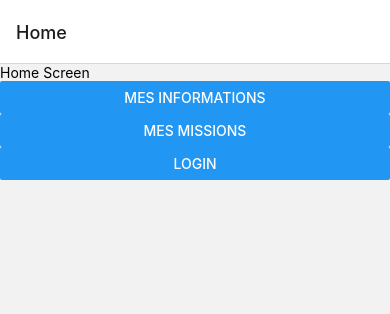
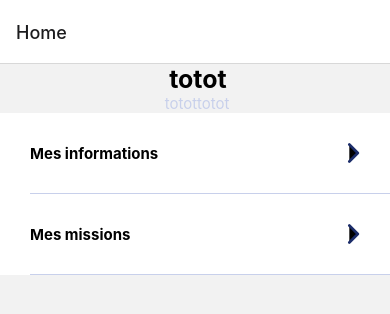
Before and after one commit to yGuez/hitflow-test, a React Native app: screen /Home in a window 390 px wide. Shown: the top 314 px of the page. Built offline with nearby package versions, Linux system fonts and the light colour scheme.

Commit message:
Add menu component

```diff
--- a/app/Pages/Home/index.tsx
+++ b/app/Pages/Home/index.tsx
@@ -1,24 +1,20 @@
 import { Button, Text, View } from "react-native";
 import { SafeAreaView } from "react-native-safe-area-context";
+import Avatar from "../../components/presentationnals/Avatar";
+import Menu from "../../components/presentationnals/Menu";
 
-const Home = ({navigation}:any) => {
+const menuItems = [
+  { label: "Mes informations", url: "Informations" },
+  { label: "Mes missions", url: "Missions" },
+];
+
+const Home = ({ navigation }: any) => {
   return (
     <SafeAreaView>
       <View>
-      <Text>Home Screen</Text>
-      <Button
-        title="Mes informations"
-        onPress={() => navigation.navigate('Informations')}
-      />
-      <Button
-        title="Mes missions"
-        onPress={() => navigation.navigate('Missions')}
-      />
-      <Button
-        title="Login"
-        onPress={() => navigation.navigate('Login')}
-      />
-    </View>
+        <Avatar name="totot" email="totottotot" imageUrl={require('../../../assets/driver.png')}/>
+        <Menu navigation={navigation} items={menuItems} />
+      </View>
     </SafeAreaView>
   );
 };
--- /dev/null
+++ b/app/components/icons/Arrow.tsx
@@ -0,0 +1,18 @@
+import React from "react";
+import Svg, { Path } from "react-native-svg";
+
+const Arrow = ({ width, height, color, ...props }:any) => {
+  return (
+    <Svg width={width} height={height} viewBox="0 0 14 15" {...props}>
+      <Path
+        d="M6.5 1.13604L12.864 7.5L6.5 13.864"
+        stroke={color}
+        strokeWidth="2"
+        strokeLinecap="round"
+        strokeLinejoin="round"
+      />
+    </Svg>
+  );
+};
+
+export default Arrow;
--- /dev/null
+++ b/app/components/presentationnals/Avatar/index.tsx
@@ -0,0 +1,32 @@
+import { Image, View, Text, StyleSheet } from "react-native";
+import { colors, font, spacing } from "../../../Pages/styles";
+
+const Avatar = ({ imageUrl, name, email }: any) => {
+  return (
+    <View style={styles.container}>
+      <Image source={imageUrl} />
+      <Text style={styles.name}> {name}</Text>
+      <Text style={styles.email}> {email}</Text>
+    </View>
+  );
+};
+
+const styles = StyleSheet.create({
+    container: {
+        display: 'flex',
+        alignItems: 'center',
+        justifyContent: 'center'
+    },
+
+    name: {
+      fontWeight: "bold",
+      fontSize: font.size.xl,
+      textAlign: "center",
+    },
+    email: {
+      color: colors.blueMedium,
+      fontSize: font.size.m,
+    },
+  });
+
+export default Avatar;
--- a/app/components/presentationnals/Input/index.tsx
+++ b/app/components/presentationnals/Input/index.tsx
@@ -24,13 +24,13 @@ const styles = StyleSheet.create({
     height: 50,
     borderWidth: 1,
     borderColor: colors.blueMedium,
-    borderRadius: spacing.xl,
+    borderRadius: spacing.xs,
     padding: spacing.s,
     backgroundColor: colors.white,
   },
   label: {
     fontWeight: "bold",
-    marginBottom: spacing.xl,
+    marginBottom: spacing.xs,
     fontSize: font.size.m,
   },
   errorContainer: {
--- /dev/null
+++ b/app/components/presentationnals/Menu/index.tsx
@@ -0,0 +1,45 @@
+import React from "react";
+import { View, StyleSheet, TouchableOpacity, Text } from "react-native";
+import { colors, spacing, font } from "../../../Pages/styles";
+import Arrow from "../../icons/Arrow";
+
+const Menu = ({ navigation, items }: any) => {
+  return (
+    <View style={styles.container}>
+      {items.map((item: any) => (
+        <TouchableOpacity
+          style={styles.item}
+          onPress={() => navigation.navigate(item.url)}
+          key={item.url}
+        >
+          <Text style={styles.text}>{item.label}</Text>
+          <Arrow width={20} height={20} color={colors.blueDark}/>
+        </TouchableOpacity>
+      ))}
+    </View>
+  );
+};
+
+const styles = StyleSheet.create({
+  container: {
+    backgroundColor: colors.white,
+    paddingLeft: spacing.l
+  },
+  item: {
+    borderBottomWidth: 1,
+    borderBottomColor: colors.blueMedium,
+    paddingVertical: spacing.l ,
+    paddingRight: spacing.l,
+    display: 'flex',
+    flexDirection: 'row',
+    alignItems: 'center',
+    justifyContent: 'space-between'
+  },
+  text: {
+    fontWeight: "bold",
+    fontSize: font.size.m,
+    textAlign: "left",
+  },
+});
+
+export default Menu;
--- a/package.json
+++ b/package.json
@@ -31,6 +31,7 @@
     "react-native": "0.69.5",
     "react-native-safe-area-context": "4.3.1",
     "react-native-screens": "^3.17.0",
+    "react-native-svg": "12.3.0",
     "react-native-web": "~0.18.7",
     "yup": "^0.32.11"
   },
```
Also changed, not shown: App.tsx (+7 -10 lines), 1 other file (tests, documents, lock files or other folders).
